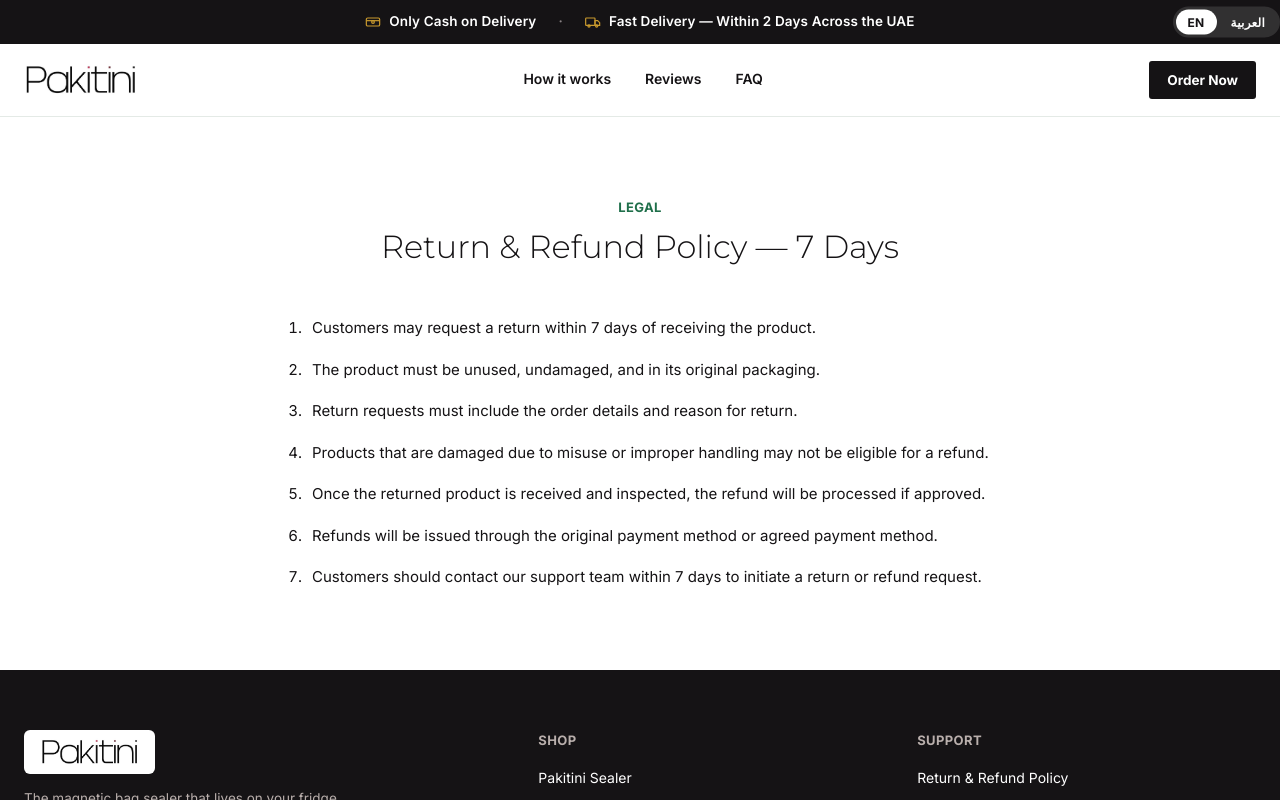
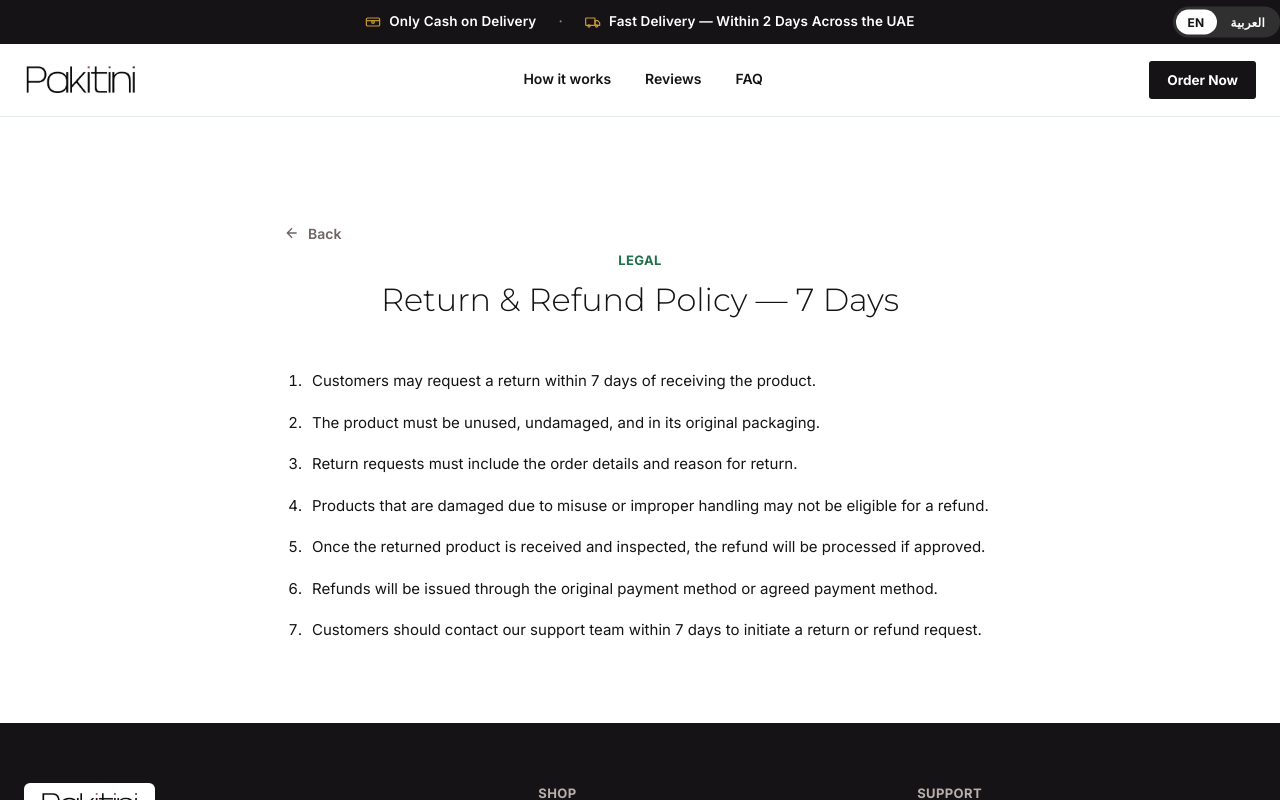
Before and after one commit to infopakitini/pakitini-landing, a Next.js app: page /returns in a window 1280 px wide. Shown: the top 800 px of the page. Built offline with nearby package versions, Linux system fonts and the light colour scheme; no server answers.

Commit message:
Add back navigation button to Return & Refund Policy page

```diff
--- a/app/globals.css
+++ b/app/globals.css
@@ -213,6 +213,9 @@ html[dir="rtl"] .rating-bar-count{text-align:left;}
 .faq-item[open] summary::after{content:"\2013";}
 .faq-item p{margin-top:12px; font-size:14.5px; color:var(--muted); max-width:680px;}
 
+.back-link{display:inline-flex; align-items:center; gap:8px; background:none; border:none; padding:0; margin:28px 0 8px; font-size:14px; font-weight:600; color:var(--muted); cursor:pointer;}
+.back-link:hover{color:var(--green);}
+.back-link svg{width:16px; height:16px;}
 .policy-list{display:flex; flex-direction:column; gap:16px; padding-inline-start:22px;}
 .policy-list li{font-size:15px; color:var(--ink); line-height:1.7; padding-inline-start:6px;}
 @media(max-width:600px){.policy-list{padding-inline-start:18px;} .policy-list li{font-size:14px;}}
--- a/app/returns/page.js
+++ b/app/returns/page.js
@@ -1,5 +1,6 @@
 "use client";
 
+import { useRouter } from "next/navigation";
 import Header from "@/components/Header";
 import Footer from "@/components/Footer";
 import { useLang } from "@/components/LangProvider";
@@ -7,14 +8,30 @@ import { PRODUCT } from "@/lib/product.config";
 
 export default function ReturnsPage() {
   const { t } = useLang();
+  const router = useRouter();
   const items = ["1", "2", "3", "4", "5", "6", "7"];
   const days = PRODUCT.RETURN_POLICY_DAYS;
+
+  function goBack() {
+    if (typeof window !== "undefined" && window.history.length > 1) {
+      router.back();
+    } else {
+      router.push("/");
+    }
+  }
 
   return (
     <>
       <Header />
       <section>
         <div className="wrap" style={{ maxWidth: 760 }}>
+          <button type="button" className="back-link" onClick={goBack}>
+            <svg className="flip-rtl" viewBox="0 0 24 24" fill="none" stroke="currentColor" strokeWidth="2">
+              <path d="M19 12H5M12 19l-7-7 7-7" />
+            </svg>
+            {t("back_button")}
+          </button>
+
           <div className="section-head">
             <span className="kicker">{t("legal_h")}</span>
             <h2>{t("returns_page_title", { days })}</h2>
```
Also changed, not shown: lib/translations.js.
